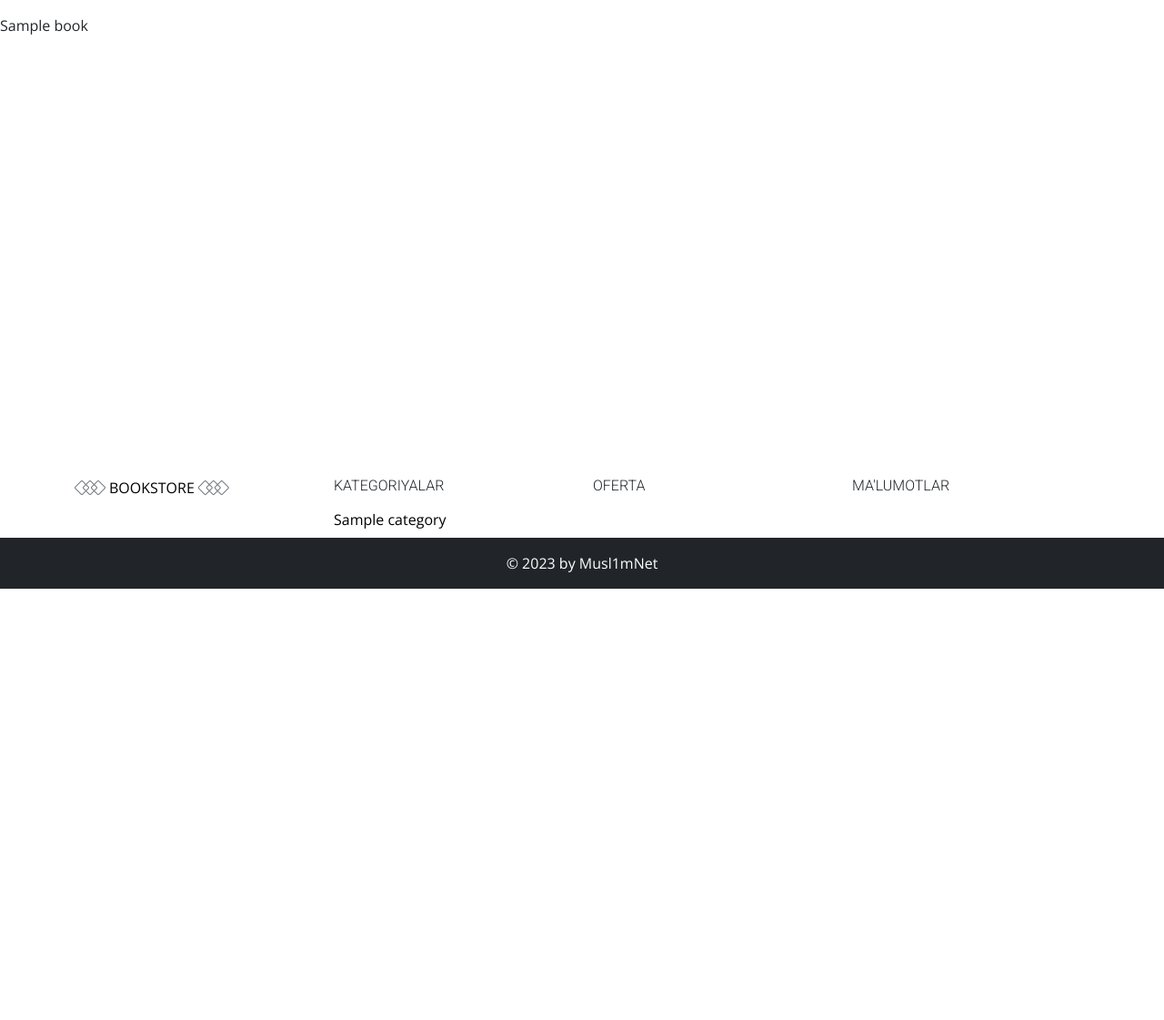
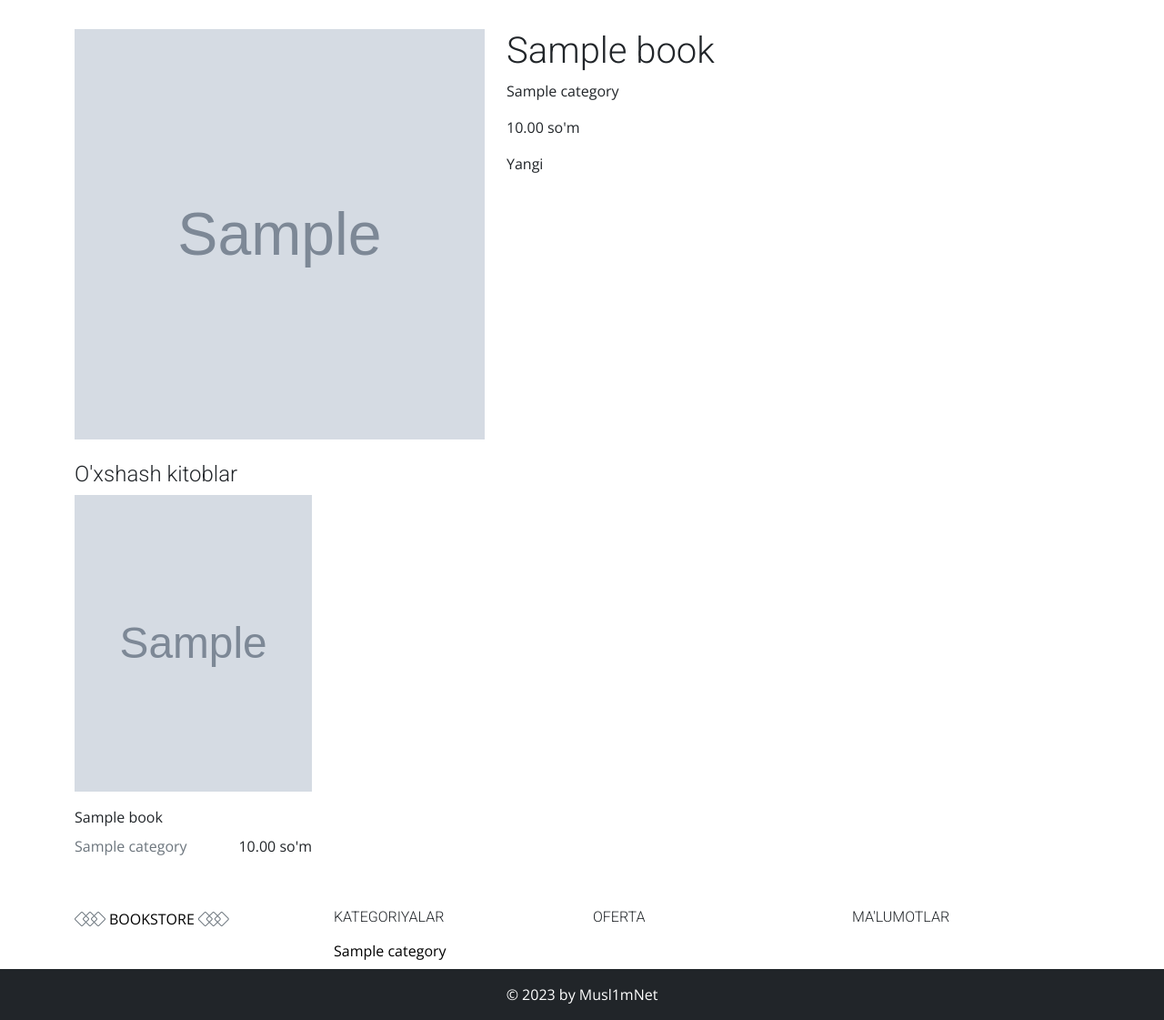
Before and after one commit to Musl1mNet/Bookstore, a Django app: template templates/catalog/book.html in a window 1280 px wide. Shown: the part 153-1274 px from the top of the page at 91% size. Before the commit the page ends 800 px from the top, so only its background shows below. Run offline with Django 4.2, Linux system fonts and the light colour scheme; tables that the repository leaves empty hold one stand-in row (values such as "Sample post"); the template is opened without the code that fills it: values that come from a table or form of the project are taken from there, most other values are stand-ins (such as "Sample title", 1, 10 or a date in 2020); grey boxes marked "Sample" are stand-in pictures; parts of the project's set-up code (start-up, migrations or seed data) failed here and were passed over.

Commit message:
book page

```diff
--- a/catalog/models.py
+++ b/catalog/models.py
@@ -126,7 +126,7 @@ class Book(models.Model):
 
     @property
     def slug(self):
-        return slugify(self.name)
+        return slugify(self.name, allow_unicode=True)
 
     def __str__(self):
         return f"{self.name} ({self.id})"
--- a/templates/blocks/book.html
+++ b/templates/blocks/book.html
@@ -1,8 +1,8 @@
 <div class="book">
-    <div class="book-img">
-        <a href="#" class="img" style="background-image: url('{{ row.photo.url }}')"></a>
+    <div class="book-img d-block">
+        <a href="{% url "catalog:book" row.slug row.id %}" class="img" style="background-image: url('{{ row.photo.url }}')"></a>
     </div>
-    <a href="#" class="mt-3 text-dark text-decoration-none d-block ">{{ row.name }}</a>
+    <a href="{% url "catalog:book" row.slug row.id %}" class="mt-3 text-dark text-decoration-none d-block ">{{ row.name }}</a>
     <div class="d-flex my-2">
         <div class="text-muted">{{ row.category.name }}</div>
         <div class="ms-auto">{{ row.price }} so'm</div>
--- a/templates/catalog/book.html
+++ b/templates/catalog/book.html
@@ -1,7 +1,30 @@
 {% extends "layouts/base.html" %}
+{% load i18n %}
 
 {% block content %}
-
-    {{ object.name }}
-
+    <div class="container pt-3">
+        <div class="row">
+            <div class="col-lg-5">
+                <div class="square-img">
+                    <div class="img" style="background-image: url('{{ object.photo.url }}')"></div>
+                </div>
+            </div>
+            <div class="col-lg-7 mt-3 mt-lg-0">
+                <h1>{{ object.name }}</h1>
+                <p>{{ object.category.name }}</p>
+                <p>{{ object.price }} so'm</p>
+                <p>{{ object.get_status_display }}</p>
+            </div>
+        </div>
+    </div>
+    <div class="container mt-4">
+        <h4>{% translate "O'xshash kitoblar" %}</h4>
+        <div class="row">
+            {% for row in similar %}
+                <div class="col-lg-3 col-6">
+                    {% include 'blocks/book.html' %}
+                </div>
+            {% endfor %}
+        </div>
+    </div>
 {% endblock %}
```
Also changed, not shown: catalog/views.py (+54 -13 lines), templates/catalog/index.html (+9 -8 lines).
